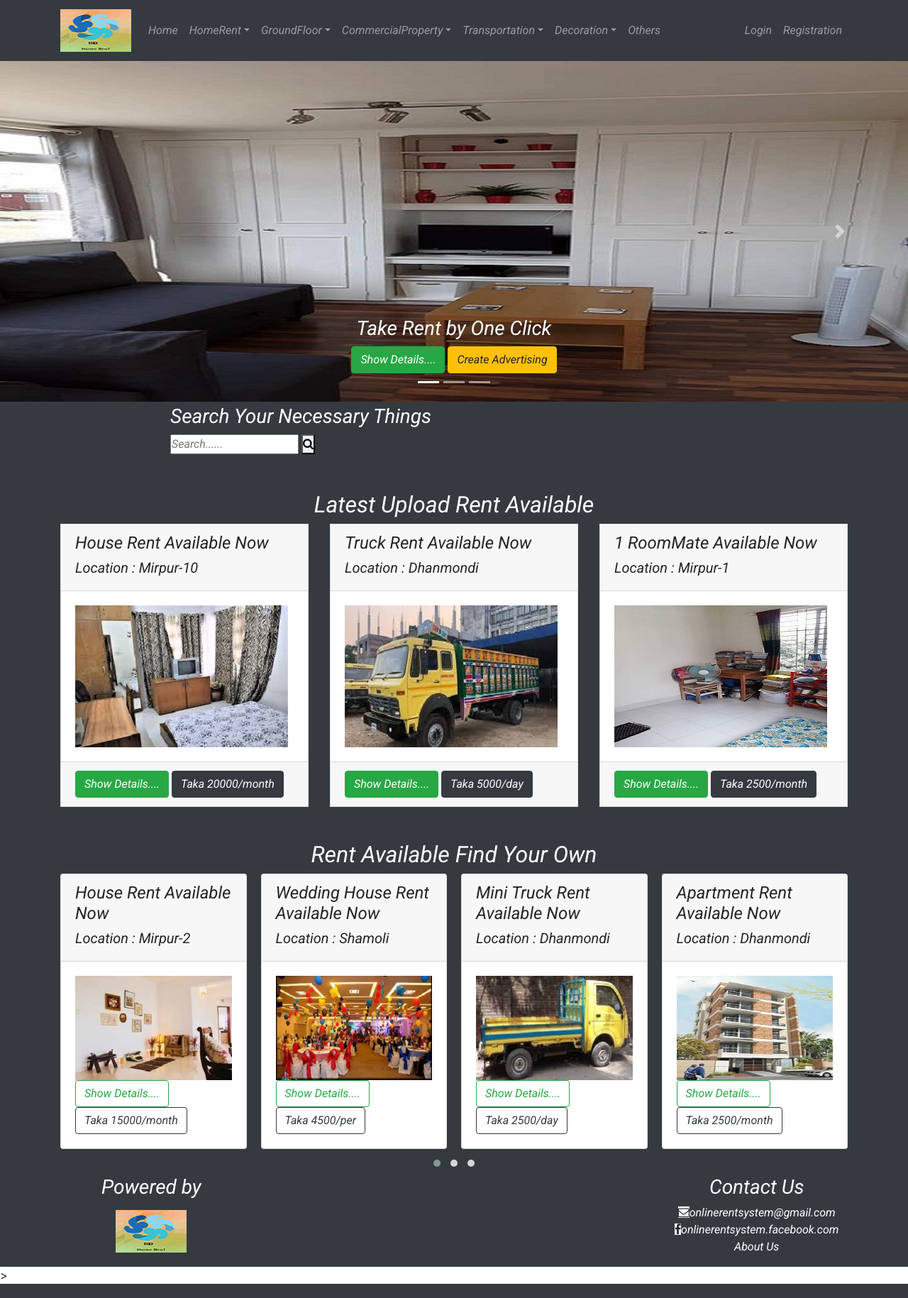
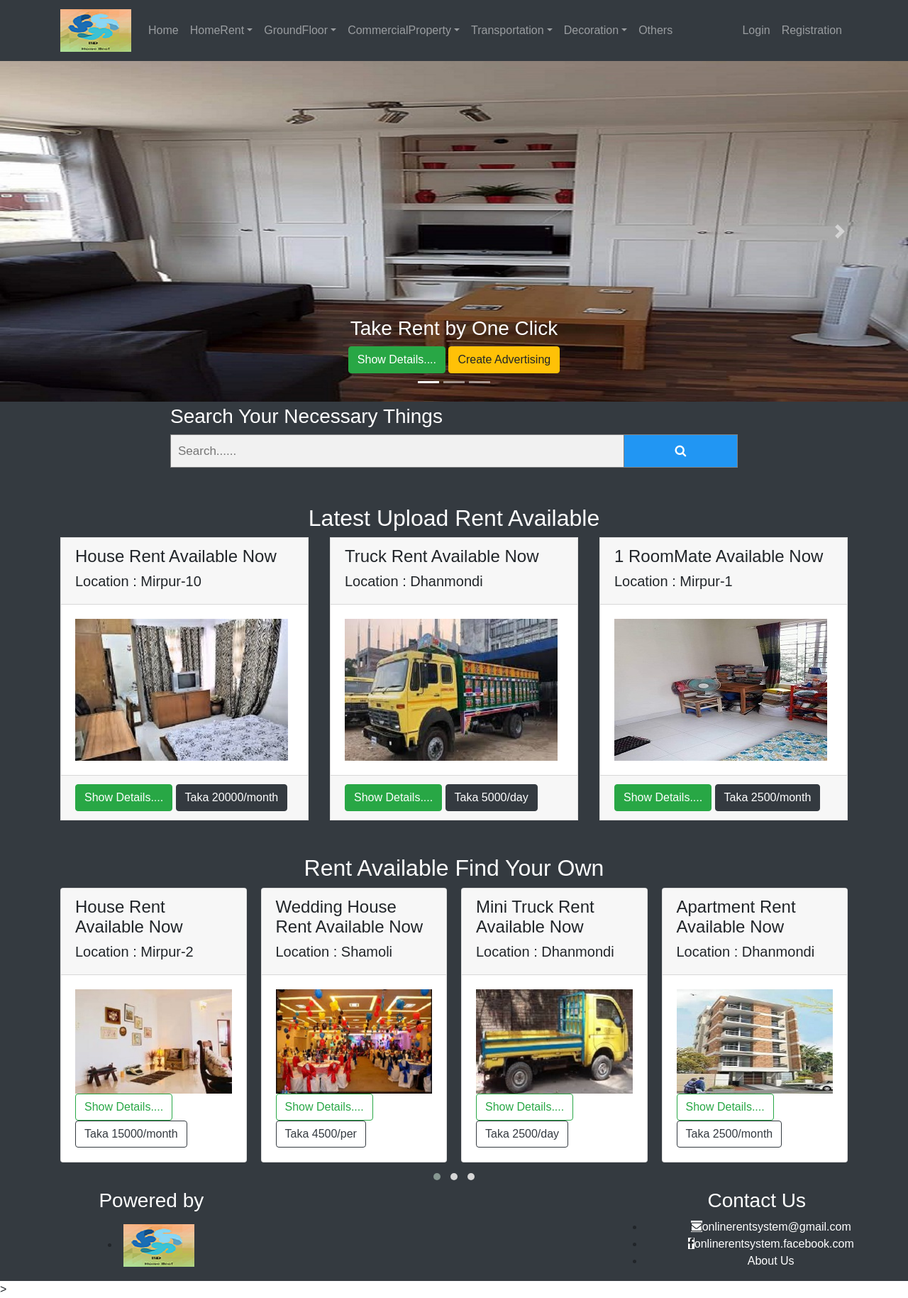
Before and after one commit to Khairul-Anam-Mubin/OnlineRentAdvertisementSystem, a PHP site: page / in a window 1280 px wide. Shown: the whole page at 71% size. Run offline with PHP 8.4, Linux system fonts and the light colour scheme.

Commit message:
Update style.css
update

```diff
--- a/OnlineRentAdvertisementSystem/asset/css/style.css
+++ b/OnlineRentAdvertisementSystem/asset/css/style.css
@@ -1,16 +1,38 @@
-@import url("https://fonts.googleapis.com/css2?family=Roboto:ital@1&display=swap");
-*{
-    margin: 0;
-    padding: 0;
-    box-sizing: border-box;
-    list-style: none;
-    text-decoration: none;
-    font-family: 'Roboto', sans-serif;
-
+body {
+    font-family: Arial;
 }
 
-.wrapper .multi_color_border{
-    width: 100%;
-    height: 5px;
-    background: linear-gradient(to right,#37a000 0% , #37a000 25%, )
+* {
+    box-sizing: border-box;
 }
+
+form.example input[type=text] {
+    padding: 10px;
+    font-size: 17px;
+    border: 1px solid grey;
+    float: left;
+    width: 80%;
+    background: #f1f1f1;
+}
+
+form.example button {
+    float: left;
+    width: 20%;
+    padding: 10px;
+    background: #2196F3;
+    color: white;
+    font-size: 17px;
+    border: 1px solid grey;
+    border-left: none;
+    cursor: pointer;
+}
+
+form.example button:hover {
+    background: #0b7dda;
+}
+
+form.example::after {
+    content: "";
+    clear: both;
+    display: table;
+}
```
